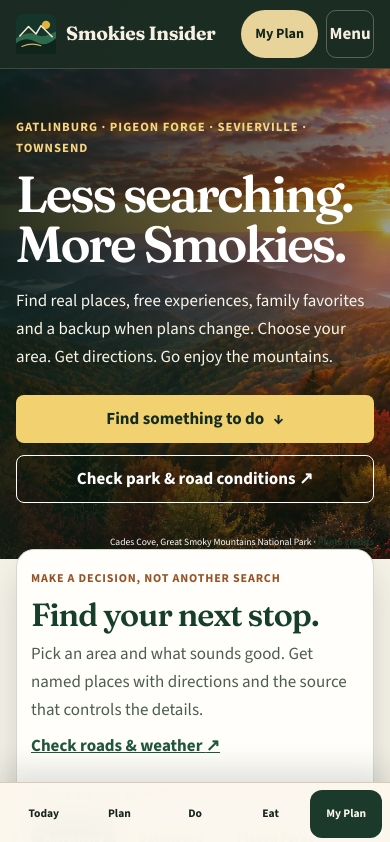
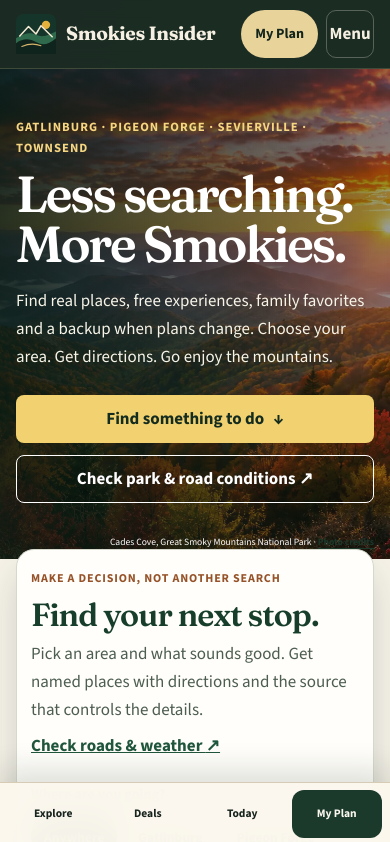
Before and after one commit to masondtorres/smokies-insider-guide, a Next.js app: page / in a window 390 px wide. Shown: the top 842 px of the page. Built offline with nearby package versions, Linux system fonts and the light colour scheme.

Commit message:
Simplify mobile navigation to four self-explanatory destinations

```diff
--- a/src/components/mobile-bottom-nav.tsx
+++ b/src/components/mobile-bottom-nav.tsx
@@ -5,10 +5,9 @@ import { usePathname } from "next/navigation";
 import styles from "@/components/mobile-bottom-nav.module.css";
 
 const links = [
+  { label: "Explore", href: "/explore" },
+  { label: "Deals", href: "/deals" },
   { label: "Today", href: "/today" },
-  { label: "Plan", href: "/start-planning" },
-  { label: "Do", href: "/do" },
-  { label: "Eat", href: "/eat" },
   { label: "My Plan", href: "/my-plan", plan: true },
 ];
 
```
